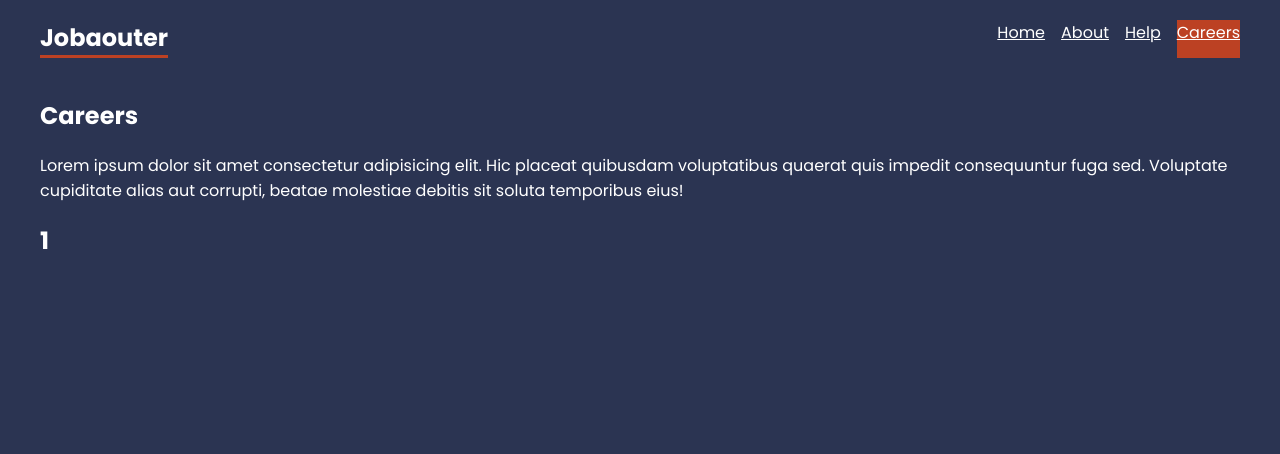
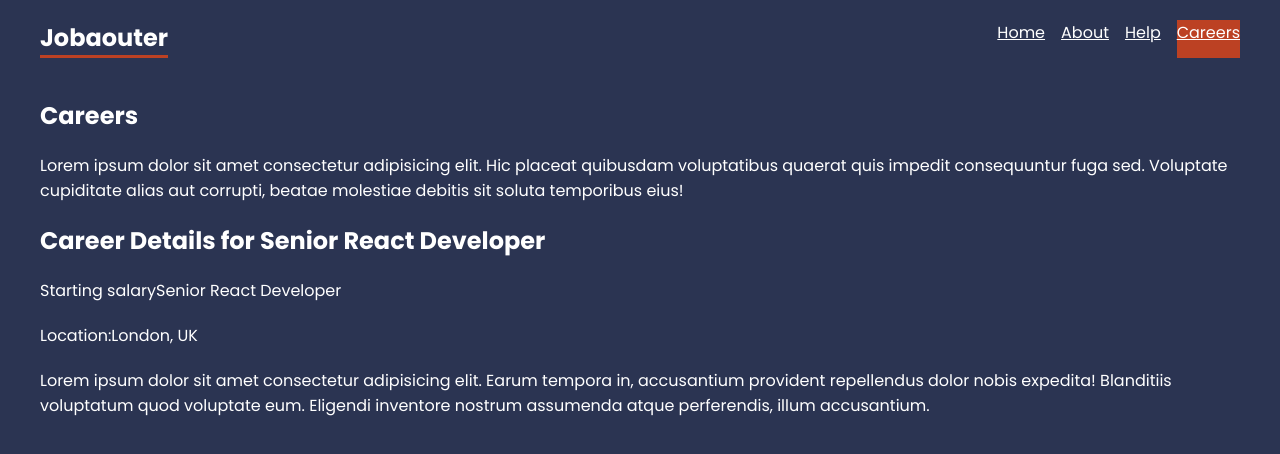
Before and after one commit to nijikoto/jobarouter, a React (Create React App) app: page /careers/1 in a window 1280 px wide. Shown: the top 454 px of the page. Built offline with nearby package versions, Linux system fonts and the light colour scheme; data requests are answered from the project's data file.

Commit message:
feat:dynamic route set up

```diff
--- a/src/App.js
+++ b/src/App.js
@@ -12,7 +12,7 @@ import Faq from './pages/help/Faq'
 import Contact from './pages/help/Contact'
 import NotFound from './pages/NotFound'
 import Careers, { careerLoader } from './pages/careers/Careers'
-import CareerDetails from './pages/careers/CareerDetails'
+import CareerDetails, { careerDetailsLoader } from './pages/careers/CareerDetails'
 
 //layouts
 import RootLayout from './layouts/RootLayout'
@@ -34,7 +34,7 @@ const router = createBrowserRouter(
       </Route>
       <Route path="careers" element={<CareersLayout />}>
         <Route index element={<Careers />} loader={careerLoader} />
-        <Route path=":id" element={<CareerDetails />} />
+        <Route path=":id" element={<CareerDetails />} loader={careerDetailsLoader} />
       </Route>
 
       <Route path="*" element={<NotFound />}></Route>
--- a/src/pages/careers/CareerDetails.js
+++ b/src/pages/careers/CareerDetails.js
@@ -1,10 +1,28 @@
-import { useParams } from 'react-router-dom'
+import { useLoaderData, useParams } from 'react-router-dom'
 
 export default function CareerDetails() {
   const { id } = useParams()
+  const career = useLoaderData()
   return (
     <div className="careers-details">
-      <h2>{id}</h2>
+      <h2>Career Details for {career.title}</h2>
+      <p>Starting salary{career.title}</p>
+      <p>Location:{career.location}</p>
+      <div className="details">
+        <p>
+          Lorem ipsum dolor sit amet consectetur adipisicing elit. Earum tempora in, accusantium
+          provident repellendus dolor nobis expedita! Blanditiis voluptatum quod voluptate eum.
+          Eligendi inventore nostrum assumenda atque perferendis, illum accusantium.
+        </p>
+      </div>
     </div>
   )
 }
+
+//loader function
+export const careerDetailsLoader = async ({ params }) => {
+  const { id } = params
+  const res = await fetch('http://localhost:4000/careers/' + id)
+
+  return res.json()
+}
--- a/src/pages/careers/Careers.js
+++ b/src/pages/careers/Careers.js
@@ -5,7 +5,7 @@ export default function Careers() {
   return (
     <div className="careers">
       {careers.map((career) => (
-        <Link to="/" key={career.id}>
+        <Link to={career.id.toString()} key={career.id}>
           <p>{career.title}</p>
           <p>Based in{career.location}</p>
         </Link>
```
